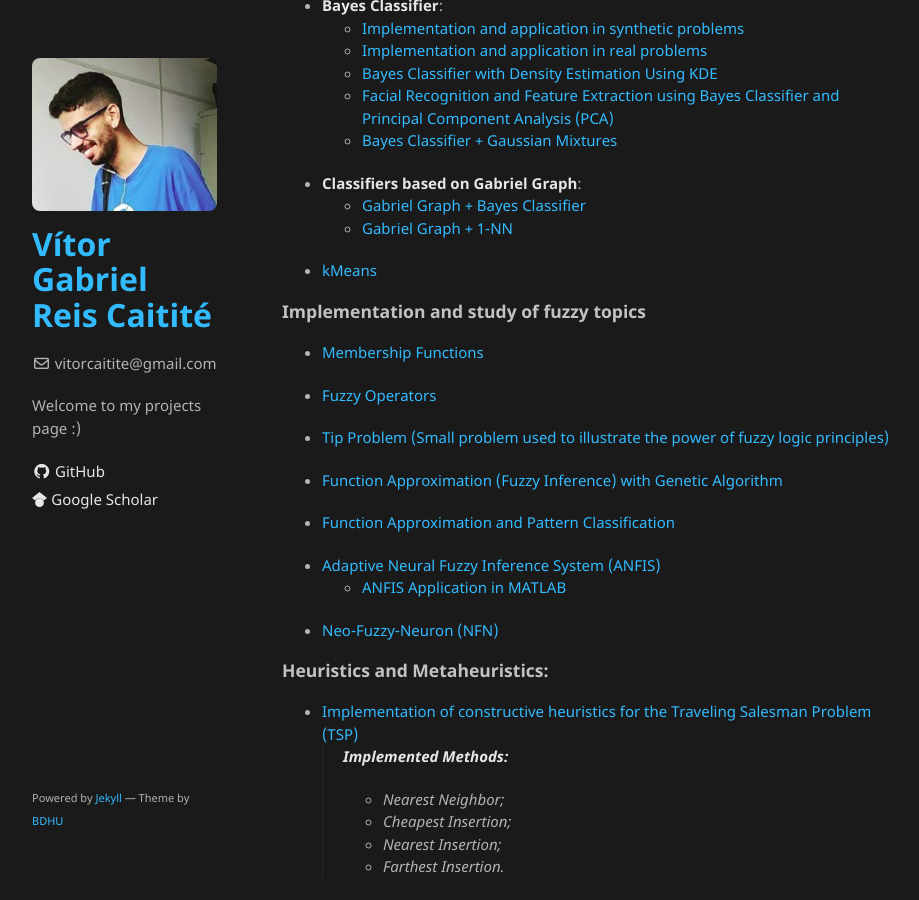
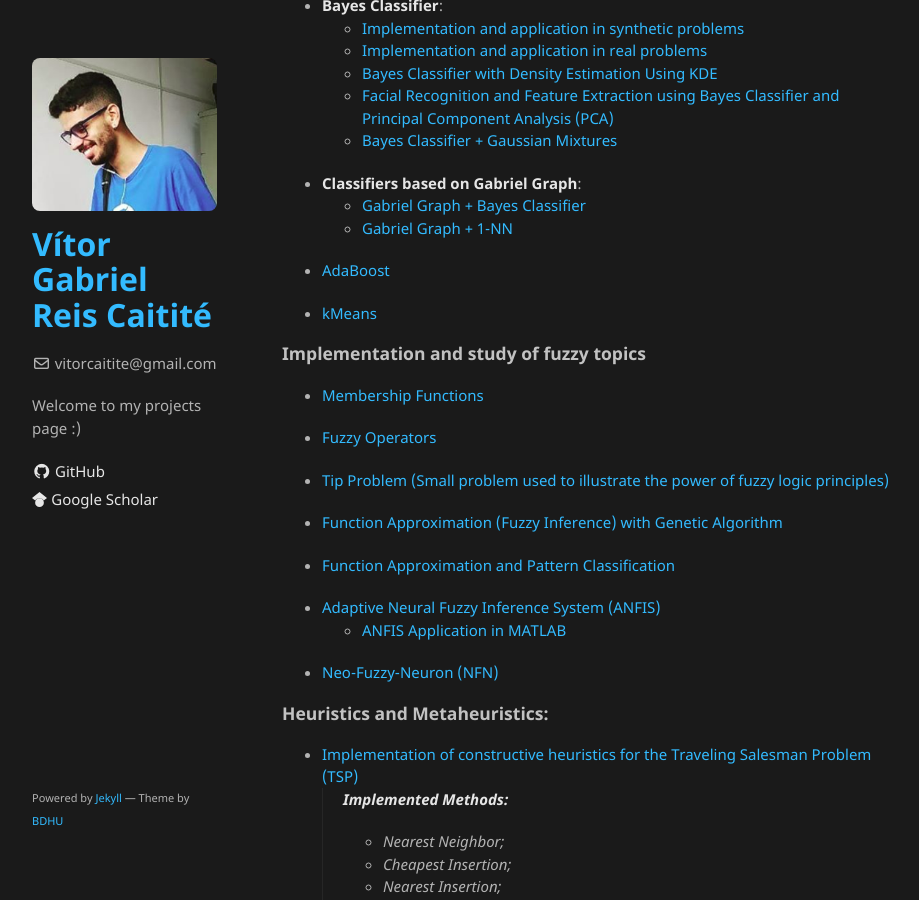
Before and after one commit to vcaitite/vcaitite.github.io, a Jekyll site: the page built from projects.md, in a window 1280 px wide and 900 px high, scrolled down 1597 px. Shown: the whole window, without its empty margins (178-1097 px from the left). Built offline with Jekyll 4.4.1, drawn with Linux system fonts in a browser that asks for light colours; our own code applies the rules of GitHub Pages for plain Markdown files.

Commit message:
Adding AdaBoost implementation.

```diff
--- a/projects.md
+++ b/projects.md
@@ -76,6 +76,8 @@ layout: post
     - [Gabriel Graph + Bayes Classifier](https://github.com/vcaitite/pattern-recognition-exercises/blob/master/list%20-%20extra%203/Gabriel%20Graph%20%2B%20Bayes%20Classifier.ipynb)
     - [Gabriel Graph + 1-NN](https://github.com/vcaitite/pattern-recognition-exercises/blob/master/list%20-%20extra%203/Gabriel%20Graph%20%2B%201NN.ipynb)
 
+- [AdaBoost](https://github.com/vcaitite/machine-learning-exercises/blob/master/TP2/Trabalho%20Pr%C3%A1tico%202%20-%20Implementa%C3%A7%C3%A3o%20do%20Algoritmo%20de%20Boosting.ipynb)
+
 - [kMeans](https://github.com/vcaitite/pattern-recognition-exercises/blob/master/list%20-%20extra%204/kMeans.ipynb)
 
 
```
